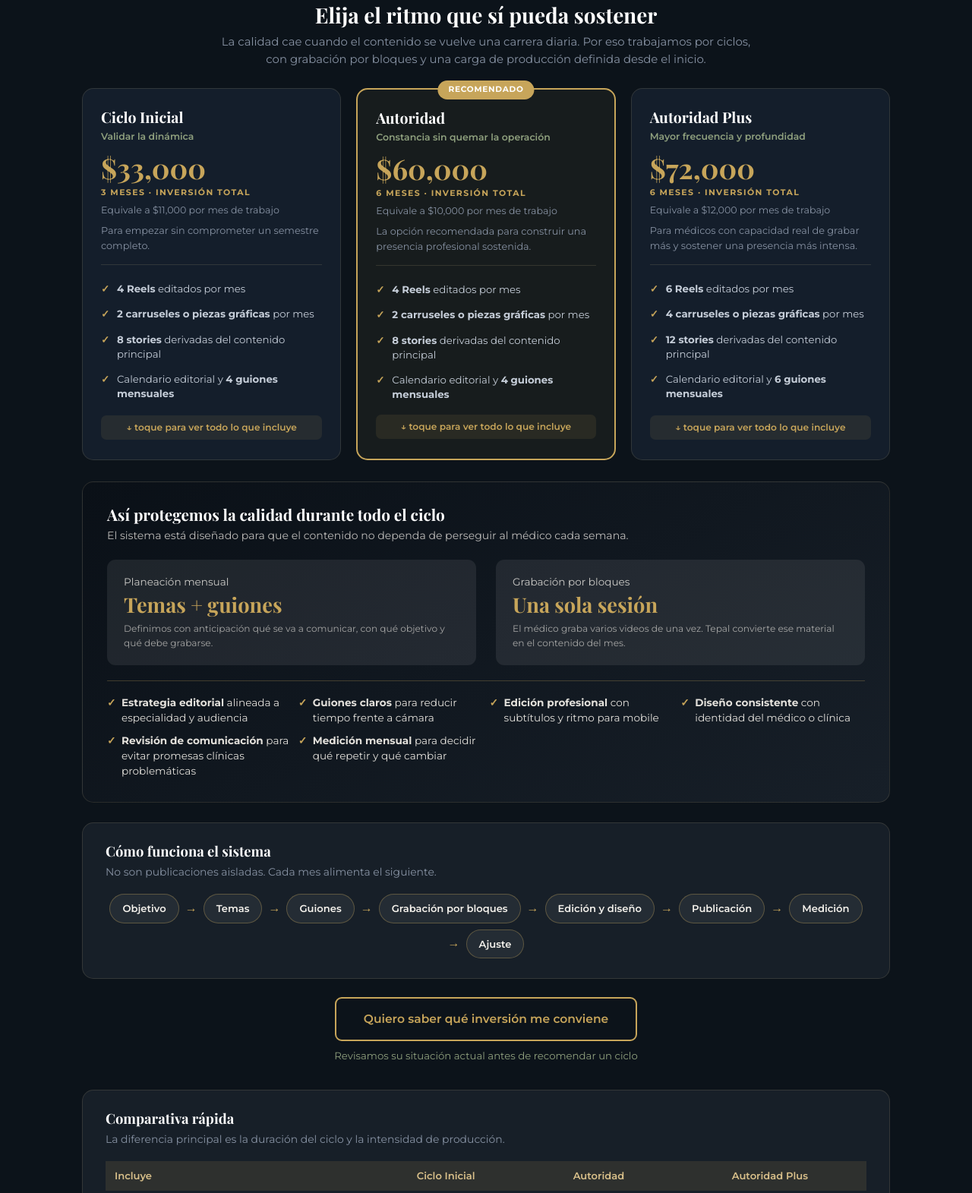
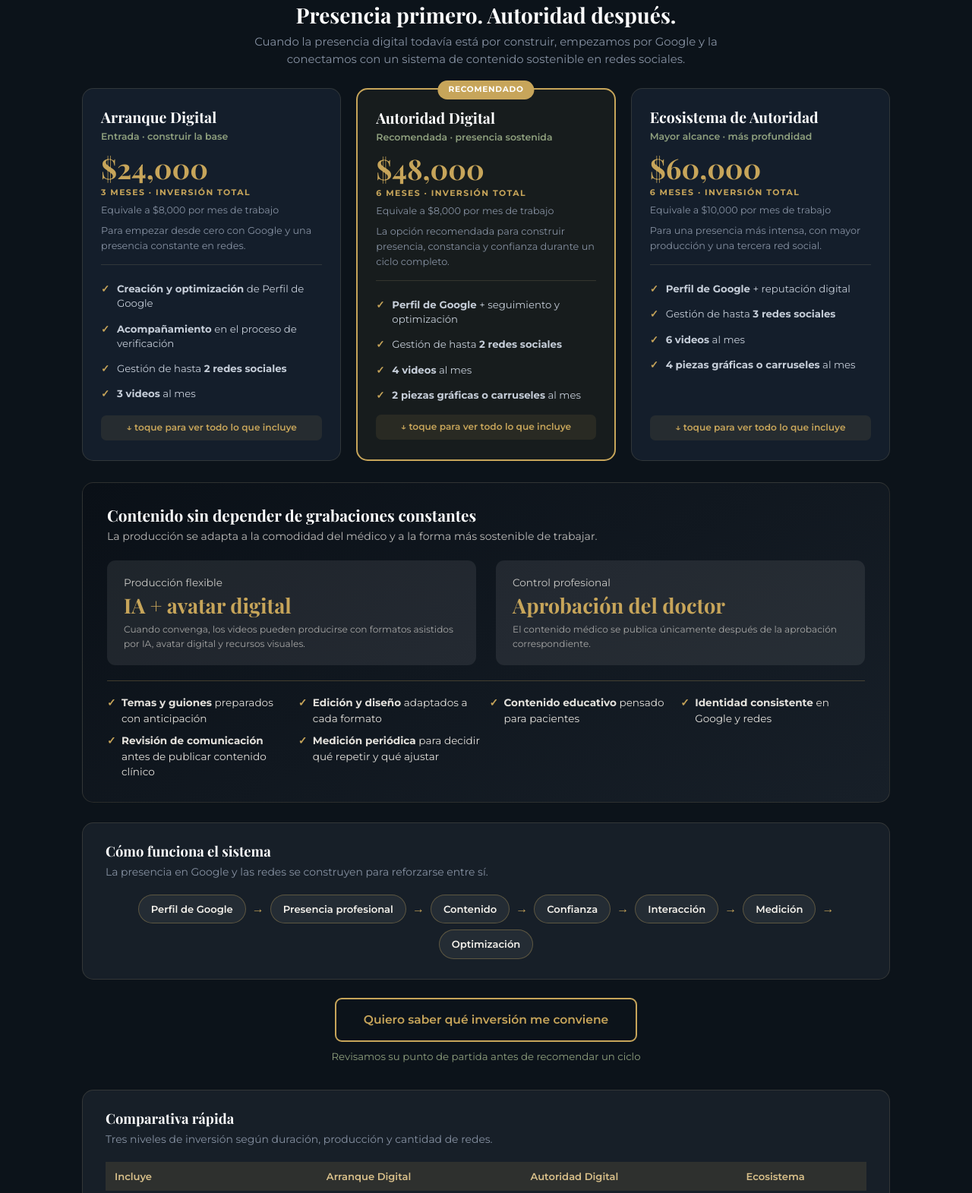
Before and after one commit to tepalmarket/tepalmarket.github.io, a plain HTML site: page tm-redes.html in a window 1280 px wide. Shown: the part 848-2419 px from the top of the page at 76% size. Drawn offline with nearby package versions, Linux system fonts and the light colour scheme.

Commit message:
Actualiza precios y oferta de redes + Google

```diff
--- a/tm-redes.html
+++ b/tm-redes.html
@@ -37,20 +37,26 @@ header h1{font-size:2.3rem;margin-bottom:10px;color:#fff}
 header p{font-size:1.02rem;color:var(--texto);max-width:680px;margin:0 auto}
 .hero-logo{width:210px;margin:0 auto 20px;display:block}
 .hero-cta{margin:26px 0 18px}
-.btn-cta{display:inline-block;text-decoration:none;background:var(--oro);color:#1A2E4D;font-weight:700;font-size:1.02rem;padding:17px 40px;border-radius:10px;border:2px solid var(--oro);transition:.2s;box-shadow:0 3px 14px rgba(199,165,90,.28)}
+.btn-cta{display:inline-block;text-decoration:none;background:var(--oro);color:#1A2E4D;font-weight:700;font-size:1.02rem;
+  padding:17px 40px;border-radius:10px;border:2px solid var(--oro);transition:.2s;box-shadow:0 3px 14px rgba(199,165,90,.28)}
 .btn-cta:hover{background:#fff;border-color:#fff;transform:translateY(-2px)}
 .hero-nota{margin-top:11px;font-size:.87rem;color:var(--verde)}
-.ads-nota{max-width:760px;margin:0 auto;background:rgba(255,255,255,.05);border-left:3px solid var(--oro);border-radius:0 10px 10px 0;padding:13px 18px;font-size:.85rem;text-align:left}
+.ads-nota{max-width:760px;margin:0 auto;background:rgba(255,255,255,.05);border-left:3px solid var(--oro);
+  border-radius:0 10px 10px 0;padding:13px 18px;font-size:.85rem;text-align:left}
 .ads-nota b{color:var(--oro-b)}
 .section-intro{text-align:center;padding:34px 0 26px}
 .section-intro h2{font-size:1.75rem;margin-bottom:8px}
 .section-intro p{max-width:700px;margin:0 auto;color:var(--texto2);font-size:.93rem}
 .cards{display:grid;grid-template-columns:repeat(3,minmax(0,1fr));gap:20px;margin-bottom:28px}
-.card{background:var(--card);border-radius:15px;padding:26px 24px;border:1.5px solid var(--linea);display:flex;flex-direction:column;transition:background .3s ease,border-color .3s ease,box-shadow .3s ease,transform .3s ease}
-.card:hover,.card.abierta{background:#fff;border-color:var(--oro);transform:translateY(-4px);box-shadow:0 14px 40px rgba(0,0,0,.45)}
+.card{background:var(--card);border-radius:15px;padding:26px 24px;border:1.5px solid var(--linea);
+  display:flex;flex-direction:column;transition:background .3s ease,border-color .3s ease,box-shadow .3s ease,transform .3s ease}
+.card:hover,.card.abierta{background:#fff;border-color:var(--oro);transform:translateY(-4px);
+  box-shadow:0 14px 40px rgba(0,0,0,.45)}
 .card.feat{border-color:var(--oro);border-width:2.5px;position:relative;background:rgba(199,165,90,.06)}
 .card.feat:hover,.card.feat.abierta{background:#fff}
-.card.feat::before{content:"Recomendado";position:absolute;top:-12px;left:50%;transform:translateX(-50%);background:var(--oro);color:#fff;font-size:.66rem;letter-spacing:.07em;text-transform:uppercase;font-weight:700;padding:4px 14px;border-radius:20px;white-space:nowrap}
+.card.feat::before{content:"Recomendado";position:absolute;top:-12px;left:50%;transform:translateX(-50%);
+  background:var(--oro);color:#fff;font-size:.66rem;letter-spacing:.07em;text-transform:uppercase;
+  font-weight:700;padding:4px 14px;border-radius:20px;white-space:nowrap}
 .card h3{font-size:1.22rem;margin-bottom:3px;color:#fff;transition:color .3s ease}
 .card:hover h3,.card.abierta h3{color:var(--azul)}
 .card .kind{font-size:.78rem;color:var(--verde);font-weight:600;margin-bottom:14px;transition:color .3s ease}
@@ -68,11 +74,16 @@ header p{font-size:1.02rem;color:var(--texto);max-width:680px;margin:0 auto}
 .card:hover li b,.card.abierta li b{color:var(--azul)}
 .card li::before{content:"✓";position:absolute;left:0;color:var(--oro);font-weight:700;transition:color .3s ease}
 .card:hover li::before,.card.abierta li::before{color:#6C7B68}
-.card li.extra{max-height:0;opacity:0;padding-top:0;padding-bottom:0;overflow:hidden;transition:max-height .35s ease,opacity .3s ease,padding .3s ease}
+.card li.extra{max-height:0;opacity:0;padding-top:0;padding-bottom:0;overflow:hidden;
+  transition:max-height .35s ease,opacity .3s ease,padding .3s ease}
 .card:hover li.extra,.card.abierta li.extra{max-height:130px;opacity:1;padding-top:6px;padding-bottom:6px}
 .mas-info{font-size:.76rem;color:var(--oro);font-weight:600;margin-top:9px;text-align:center;transition:opacity .25s ease}
 .card:hover .mas-info{opacity:0}
-@media(hover:none){.card{cursor:pointer}.mas-info{padding:7px;background:rgba(199,165,90,.1);border-radius:7px}.card:hover .mas-info{opacity:1}}
+@media(hover:none){
+  .card{cursor:pointer}
+  .mas-info{padding:7px;background:rgba(199,165,90,.1);border-radius:7px}
+  .card:hover .mas-info{opacity:1}
+}
 .mens{background:linear-gradient(150deg,#0A1017 0%,var(--dark3) 100%);border:1.5px solid var(--linea);border-radius:15px;padding:30px 32px;color:var(--marfil);margin-bottom:26px}
 .mens h3{color:#fff;font-size:1.3rem;margin-bottom:5px}
 .mens .st{font-size:.88rem;color:rgba(245,242,236,.75);margin-bottom:20px}
@@ -81,7 +92,8 @@ header p{font-size:1.02rem;color:var(--texto);max-width:680px;margin:0 auto}
 .mbox .n{font-size:.85rem;color:rgba(245,242,236,.8);margin-bottom:5px}
 .mbox .v{font-family:'Playfair Display';font-weight:700;color:var(--oro);font-size:1.7rem;line-height:1.1}
 .mbox .t{font-size:.76rem;color:rgba(245,242,236,.62);margin-top:7px}
-.minc{margin-top:20px;padding-top:18px;border-top:1px solid rgba(199,165,90,.28);display:grid;grid-template-columns:repeat(auto-fit,minmax(200px,1fr));gap:9px}
+.minc{margin-top:20px;padding-top:18px;border-top:1px solid rgba(199,165,90,.28);
+  display:grid;grid-template-columns:repeat(auto-fit,minmax(200px,1fr));gap:9px}
 .minc div{font-size:.85rem;color:rgba(245,242,236,.92);padding-left:19px;position:relative;line-height:1.5}
 .minc div::before{content:"✓";position:absolute;left:0;color:var(--oro);font-weight:700}
 .sistema,.add{background:var(--dark3);border-radius:15px;padding:26px 30px;border:1.5px solid var(--linea);margin-bottom:24px}
@@ -111,7 +123,9 @@ tbody tr:hover td b{color:var(--azul)}
 .cf-s{font-size:.98rem;color:rgba(245,242,236,.82);max-width:560px;margin:0 auto 26px}
 footer{background:#080D13;border-top:1px solid var(--linea);color:rgba(245,242,236,.72);text-align:center;padding:26px 0;font-size:.85rem}
 footer b{color:var(--oro);font-family:'Playfair Display'}
-@media(max-width:820px){.cards{grid-template-columns:1fr}}
+@media(max-width:820px){
+  .cards{grid-template-columns:1fr}
+}
 @media(max-width:640px){
   .wrap{padding:0 18px}
   .nav .wrap{align-items:flex-start}
@@ -143,177 +157,174 @@ footer b{color:var(--oro);font-family:'Playfair Display'}
 <body>
 <nav class="nav"><div class="wrap">
   <div class="logo">Tepal <span>Market</span></div>
-  <div class="tag">Autoridad Médica · Redes Sociales</div>
+  <div class="tag">Presencia + Autoridad · Google + Redes</div>
 </div></nav>
 
 <header>
   <div class="wrap">
     <img class="hero-logo" src="logo_tepal_dark.png" alt="Tepal Market">
-    <h1>Convierta su conocimiento médico<br>en autoridad digital</h1>
-    <p><b>No publicamos por publicar.</b> Diseñamos un sistema de contenido para que su presencia en redes sea constante, profesional y medible sin consumir su tiempo.</p>
+    <h1>Construya su presencia digital<br>desde cero</h1>
+    <p><b>Google + contenido trabajando juntos.</b> Creamos una base profesional para que puedan encontrarlo, conocerlo y confiar en usted.</p>
     <div class="hero-cta">
-      <a class="btn-cta" href="https://wa.me/525639560537?text=Hola%2C%20quiero%20revisar%20la%20estrategia%20de%20redes%20de%20Tepal.">Quiero revisar mi estrategia de redes</a>
-      <div class="hero-nota">Estrategia · Guiones · Edición · Diseño · Publicación · Medición</div>
+      <a class="btn-cta" href="https://wa.me/525639560537?text=Hola%2C%20quiero%20revisar%20mi%20presencia%20digital%20con%20Tepal.">Quiero revisar mi presencia digital</a>
+      <div class="hero-nota">Perfil de Google · Redes sociales · Contenido · Estrategia · Medición</div>
     </div>
-    <div class="ads-nota"><b>Sobre el pago:</b> la inversión corresponde al ciclo completo. Puede pagar por transferencia o tarjeta. Las opciones de pago diferido dependen de la tarjeta, el banco y la disponibilidad al momento de generar el enlace.<br><br><b>Sobre resultados:</b> no prometemos seguidores, pacientes ni alcance garantizado. Construimos consistencia, autoridad y un sistema medible de contenido.</div>
+    <div class="ads-nota"><b>Sobre el pago:</b> la inversión corresponde al ciclo completo. Puede pagar por transferencia o tarjeta. Las opciones de pago diferido dependen de la tarjeta, el banco y la disponibilidad al momento de generar el enlace.<br><br><b>Sobre resultados:</b> no prometemos seguidores, posiciones, citas ni pacientes garantizados. Construimos activos digitales, consistencia y una presencia medible.</div>
   </div>
 </header>
 
 <main class="wrap">
   <div class="section-intro">
-    <h2>Elija el ritmo que sí pueda sostener</h2>
-    <p>La calidad cae cuando el contenido se vuelve una carrera diaria. Por eso trabajamos por ciclos, con grabación por bloques y una carga de producción definida desde el inicio.</p>
+    <h2>Presencia primero. Autoridad después.</h2>
+    <p>Cuando la presencia digital todavía está por construir, empezamos por Google y la conectamos con un sistema de contenido sostenible en redes sociales.</p>
   </div>
 
-  <section class="cards" aria-label="Inversiones de redes sociales">
+  <section class="cards" aria-label="Inversiones de presencia digital y redes sociales">
     <article class="card">
-      <h3>Ciclo Inicial</h3><div class="kind">Validar la dinámica</div>
-      <div class="price">$33,000</div>
+      <h3>Arranque Digital</h3><div class="kind">Entrada · construir la base</div>
+      <div class="price">$24,000</div>
       <div class="p-modo">3 meses · inversión total</div>
-      <div class="p-alt">Equivale a $11,000 por mes de trabajo</div>
-      <div class="card2">Para empezar sin comprometer un semestre completo.</div>
+      <div class="p-alt">Equivale a $8,000 por mes de trabajo</div>
+      <div class="card2">Para empezar desde cero con Google y una presencia constante en redes.</div>
       <ul>
-        <li><b>4 Reels</b> editados por mes</li>
-        <li><b>2 carruseles o piezas gráficas</b> por mes</li>
-        <li><b>8 stories</b> derivadas del contenido principal</li>
-        <li>Calendario editorial y <b>4 guiones mensuales</b></li>
-        <li class="extra">Copy, CTA, subtítulos y adaptación para las plataformas acordadas</li>
-        <li class="extra">Programación, publicación y <b>reporte mensual</b></li>
-        <li class="extra"><b>1 revisión estratégica</b> al mes</li>
+        <li><b>Creación y optimización</b> de Perfil de Google</li>
+        <li><b>Acompañamiento</b> en el proceso de verificación</li>
+        <li>Gestión de hasta <b>2 redes sociales</b></li>
+        <li><b>3 videos</b> al mes</li>
+        <li class="extra"><b>1 pieza gráfica o carrusel</b> al mes</li>
+        <li class="extra"><b>6 stories</b> al mes</li>
       </ul>
       <div class="mas-info">↓ pase el cursor para ver todo lo que incluye</div>
     </article>
 
     <article class="card feat">
-      <h3>Autoridad</h3><div class="kind">Constancia sin quemar la operación</div>
-      <div class="price">$60,000</div>
+      <h3>Autoridad Digital</h3><div class="kind">Recomendada · presencia sostenida</div>
+      <div class="price">$48,000</div>
       <div class="p-modo">6 meses · inversión total</div>
-      <div class="p-alt">Equivale a $10,000 por mes de trabajo</div>
-      <div class="card2">La opción recomendada para construir una presencia profesional sostenida.</div>
+      <div class="p-alt">Equivale a $8,000 por mes de trabajo</div>
+      <div class="card2">La opción recomendada para construir presencia, constancia y confianza durante un ciclo completo.</div>
       <ul>
-        <li><b>4 Reels</b> editados por mes</li>
-        <li><b>2 carruseles o piezas gráficas</b> por mes</li>
-        <li><b>8 stories</b> derivadas del contenido principal</li>
-        <li>Calendario editorial y <b>4 guiones mensuales</b></li>
-        <li class="extra">Copy, CTA, subtítulos y adaptación para las plataformas acordadas</li>
-        <li class="extra">Programación, publicación y <b>reporte mensual</b></li>
-        <li class="extra"><b>1 reunión estratégica</b> al mes para ajustar el siguiente bloque</li>
+        <li><b>Perfil de Google</b> + seguimiento y optimización</li>
+        <li>Gestión de hasta <b>2 redes sociales</b></li>
+        <li><b>4 videos</b> al mes</li>
+        <li><b>2 piezas gráficas o carruseles</b> al mes</li>
+        <li class="extra"><b>8 stories</b> al mes</li>
+        <li class="extra"><b>Estrategia y reporte mensual</b></li>
       </ul>
       <div class="mas-info">↓ pase el cursor para ver todo lo que incluye</div>
     </article>
 
     <article class="card">
-      <h3>Autoridad Plus</h3><div class="kind">Mayor frecuencia y profundidad</div>
-      <div class="price">$72,000</div>
+      <h3>Ecosistema de Autoridad</h3><div class="kind">Mayor alcance · más profundidad</div>
+      <div class="price">$60,000</div>
       <div class="p-modo">6 meses · inversión total</div>
-      <div class="p-alt">Equivale a $12,000 por mes de trabajo</div>
-      <div class="card2">Para médicos con capacidad real de grabar más y sostener una presencia más intensa.</div>
+      <div class="p-alt">Equivale a $10,000 por mes de trabajo</div>
+      <div class="card2">Para una presencia más intensa, con mayor producción y una tercera red social.</div>
       <ul>
-        <li><b>6 Reels</b> editados por mes</li>
-        <li><b>4 carruseles o piezas gráficas</b> por mes</li>
-        <li><b>12 stories</b> derivadas del contenido principal</li>
-        <li>Calendario editorial y <b>6 guiones mensuales</b></li>
-        <li class="extra">Adaptación más profunda por plataforma y optimización de formatos</li>
-        <li class="extra"><b>Análisis competitivo mensual</b> de contenido y posicionamiento</li>
-        <li class="extra">Reporte ampliado y <b>2 revisiones estratégicas</b> al mes</li>
+        <li><b>Perfil de Google</b> + reputación digital</li>
+        <li>Gestión de hasta <b>3 redes sociales</b></li>
+        <li><b>6 videos</b> al mes</li>
+        <li><b>4 piezas gráficas o carruseles</b> al mes</li>
+        <li class="extra"><b>12 stories</b> al mes</li>
+        <li class="extra"><b>Análisis competitivo + estrategia mensual</b></li>
       </ul>
       <div class="mas-info">↓ pase el cursor para ver todo lo que incluye</div>
     </article>
   </section>
 
   <section class="mens">
-    <h3>Así protegemos la calidad durante todo el ciclo</h3>
-    <div class="st">El sistema está diseñado para que el contenido no dependa de perseguir al médico cada semana.</div>
+    <h3>Contenido sin depender de grabaciones constantes</h3>
+    <div class="st">La producción se adapta a la comodidad del médico y a la forma más sostenible de trabajar.</div>
     <div class="mrow">
       <div class="mbox">
-        <div class="n">Planeación mensual</div>
-        <div class="v">Temas + guiones</div>
-        <div class="t">Definimos con anticipación qué se va a comunicar, con qué objetivo y qué debe grabarse.</div>
+        <div class="n">Producción flexible</div>
+        <div class="v">IA + avatar digital</div>
+        <div class="t">Cuando convenga, los videos pueden producirse con formatos asistidos por IA, avatar digital y recursos visuales.</div>
       </div>
       <div class="mbox">
-        <div class="n">Grabación por bloques</div>
-        <div class="v">Una sola sesión</div>
-        <div class="t">El médico graba varios videos de una vez. Tepal convierte ese material en el contenido del mes.</div>
+        <div class="n">Control profesional</div>
+        <div class="v">Aprobación del doctor</div>
+        <div class="t">El contenido médico se publica únicamente después de la aprobación correspondiente.</div>
       </div>
     </div>
     <div class="minc">
-      <div><b>Estrategia editorial</b> alineada a especialidad y audiencia</div>
-      <div><b>Guiones claros</b> para reducir tiempo frente a cámara</div>
-      <div><b>Edición profesional</b> con subtítulos y ritmo para mobile</div>
-      <div><b>Diseño consistente</b> con identidad del médico o clínica</div>
-      <div><b>Revisión de comunicación</b> para evitar promesas clínicas problemáticas</div>
-      <div><b>Medición mensual</b> para decidir qué repetir y qué cambiar</div>
+      <div><b>Temas y guiones</b> preparados con anticipación</div>
+      <div><b>Edición y diseño</b> adaptados a cada formato</div>
+      <div><b>Contenido educativo</b> pensado para pacientes</div>
+      <div><b>Identidad consistente</b> en Google y redes</div>
+      <div><b>Revisión de comunicación</b> antes de publicar contenido clínico</div>
+      <div><b>Medición periódica</b> para decidir qué repetir y qué ajustar</div>
     </div>
   </section>
 
   <section class="sistema">
     <h3>Cómo funciona el sistema</h3>
-    <div class="st">No son publicaciones aisladas. Cada mes alimenta el siguiente.</div>
+    <div class="st">La presencia en Google y las redes se construyen para reforzarse entre sí.</div>
     <div class="flujo">
-      <span class="paso">Objetivo</span><span class="flecha">→</span>
-      <span class="paso">Temas</span><span class="flecha">→</span>
-      <span class="paso">Guiones</span><span class="flecha">→</span>
-      <span class="paso">Grabación por bloques</span><span class="flecha">→</span>
-      <span class="paso">Edición y diseño</span><span class="flecha">→</span>
-      <span class="paso">Publicación</span><span class="flecha">→</span>
+      <span class="paso">Perfil de Google</span><span class="flecha">→</span>
+      <span class="paso">Presencia profesional</span><span class="flecha">→</span>
+      <span class="paso">Contenido</span><span class="flecha">→</span>
+      <span class="paso">Confianza</span><span class="flecha">→</span>
+      <span class="paso">Interacción</span><span class="flecha">→</span>
       <span class="paso">Medición</span><span class="flecha">→</span>
-      <span class="paso">Ajuste</span>
+      <span class="paso">Optimización</span>
     </div>
   </section>
 
   <div class="cta-mid">
-    <a href="https://wa.me/525639560537?text=Hola%2C%20quiero%20saber%20qu%C3%A9%20inversi%C3%B3n%20de%20redes%20me%20conviene.">Quiero saber qué inversión me conviene</a>
-    <span class="sub">Revisamos su situación actual antes de recomendar un ciclo</span>
+    <a href="https://wa.me/525639560537?text=Hola%2C%20quiero%20saber%20qu%C3%A9%20inversi%C3%B3n%20de%20presencia%20digital%20me%20conviene.">Quiero saber qué inversión me conviene</a>
+    <span class="sub">Revisamos su punto de partida antes de recomendar un ciclo</span>
   </div>
 
   <section class="add">
     <h3>Comparativa rápida</h3>
-    <div class="st">La diferencia principal es la duración del ciclo y la intensidad de producción.</div>
+    <div class="st">Tres niveles de inversión según duración, producción y cantidad de redes.</div>
     <div style="overflow-x:auto">
       <table>
-        <thead><tr><th>Incluye</th><th class="c">Ciclo Inicial</th><th class="c">Autoridad</th><th class="c">Autoridad Plus</th></tr></thead>
+        <thead>
+          <tr><th>Incluye</th><th class="c">Arranque Digital</th><th class="c">Autoridad Digital</th><th class="c">Ecosistema</th></tr>
+        </thead>
         <tbody>
           <tr><td><b>Duración</b></td><td class="c">3 meses</td><td class="c">6 meses</td><td class="c">6 meses</td></tr>
-          <tr><td>Reels / mes</td><td class="c">4</td><td class="c">4</td><td class="c">6</td></tr>
-          <tr><td>Carruseles / mes</td><td class="c">2</td><td class="c">2</td><td class="c">4</td></tr>
-          <tr><td>Stories / mes</td><td class="c">8</td><td class="c">8</td><td class="c">12</td></tr>
-          <tr><td>Guiones / mes</td><td class="c">4</td><td class="c">4</td><td class="c">6</td></tr>
-          <tr><td>Reporte mensual</td><td class="c">✓</td><td class="c">✓</td><td class="c">Ampliado</td></tr>
-          <tr><td>Revisión estratégica</td><td class="c">1 / mes</td><td class="c">1 / mes</td><td class="c">2 / mes</td></tr>
-          <tr><td>Análisis competitivo</td><td class="c">—</td><td class="c">Trimestral</td><td class="c">Mensual</td></tr>
+          <tr><td>Perfil de Google</td><td class="c">Creación + optimización</td><td class="c">Seguimiento + optimización</td><td class="c">Reputación digital</td></tr>
+          <tr><td>Redes sociales</td><td class="c">Hasta 2</td><td class="c">Hasta 2</td><td class="c">Hasta 3</td></tr>
+          <tr><td>Videos / mes</td><td class="c">3</td><td class="c">4</td><td class="c">6</td></tr>
+          <tr><td>Piezas gráficas / mes</td><td class="c">1</td><td class="c">2</td><td class="c">4</td></tr>
+          <tr><td>Stories / mes</td><td class="c">6</td><td class="c">8</td><td class="c">12</td></tr>
+          <tr><td>Estrategia / reporte</td><td class="c">Base</td><td class="c">Mensual</td><td class="c">Mensual + competitivo</td></tr>
         </tbody>
       </table>
     </div>
   </section>
 
   <section class="add">
-    <h3>Qué no está incluido</h3>
-    <div class="st">Definir los límites desde el inicio protege la calidad, el tiempo del médico y la continuidad del servicio.</div>
+    <h3>Alcance del servicio</h3>
+    <div class="st">La inversión cubre los elementos indicados en cada ciclo. Servicios adicionales se cotizan por separado.</div>
     <div class="minc" style="margin-top:0;padding-top:0;border-top:none">
-      <div>Grabación o producción <b>presencial</b></div>
-      <div>Atención médica o respuesta clínica por <b>mensajes directos</b></div>
-      <div>Fotografía profesional o cobertura de <b>eventos</b></div>
-      <div>Contenido o cambios <b>ilimitados</b></div>
-      <div>Inversión en <b>Meta Ads</b> u otra pauta publicitaria</div>
-      <div>Servicios web, Google Ads o automatizaciones no especificadas</div>
+      <div>La verificación del Perfil de Google depende de <b>los métodos que Google habilite</b> para cada negocio</div>
+      <div>La gestión no incluye <b>atención médica</b> por mensajes directos</div>
+      <div>La producción presencial, fotografía o cobertura de eventos se cotiza <b>por separado</b></div>
+      <div>La inversión en <b>Meta Ads o Google Ads</b> no está incluida</div>
+      <div>No incluye contenido ni cambios <b>ilimitados</b></div>
+      <div>Servicios web o automatizaciones adicionales se cotizan <b>por separado</b></div>
     </div>
   </section>
 
-  <div class="note"><b>Antes de publicar contenido clínico:</b> el médico conserva la aprobación final sobre información médica y Tepal revisa la comunicación para reducir afirmaciones promocionales o sanitarias problemáticas.</div>
+  <div class="note"><b>Importante:</b> Tepal acompaña la creación, optimización y proceso de verificación del Perfil de Google, pero el método y la aprobación final de la verificación dependen de Google. El médico conserva la aprobación final sobre la información clínica publicada.</div>
 </main>
 
 <section class="cta-final-bloque">
   <div class="wrap">
     <img class="cf-logo" src="logo_tepal_dark.png" alt="Tepal Market">
-    <div class="cf-t">¿Construimos una presencia que sí pueda sostener?</div>
-    <div class="cf-s">Revisamos sus redes, su forma de trabajar y su capacidad de grabación. Después le recomendamos el ciclo adecuado.</div>
-    <a class="btn-cta" href="https://wa.me/525639560537?text=Hola%2C%20quiero%20revisar%20mi%20estrategia%20de%20redes.">Hablar con Tepal por WhatsApp</a>
+    <div class="cf-t">Construyamos una presencia digital profesional desde el inicio</div>
+    <div class="cf-s">Google para que puedan encontrarlo. Contenido para que puedan conocerlo y confiar en usted.</div>
+    <a class="btn-cta" href="https://wa.me/525639560537?text=Hola%2C%20quiero%20revisar%20mi%20presencia%20digital%20con%20Tepal.">Hablar con Tepal por WhatsApp</a>
   </div>
 </section>
 
 <footer>
   <div class="wrap"><b>Tepal Market</b> · Medicina para tu negocio<br>
-  No garantizamos seguidores, alcance, citas ni pacientes. Medimos y optimizamos con datos verificables.</div>
+  No garantizamos seguidores, posiciones, alcance, citas ni pacientes. Medimos y optimizamos con datos verificables.</div>
 </footer>
 
 <script>
```
